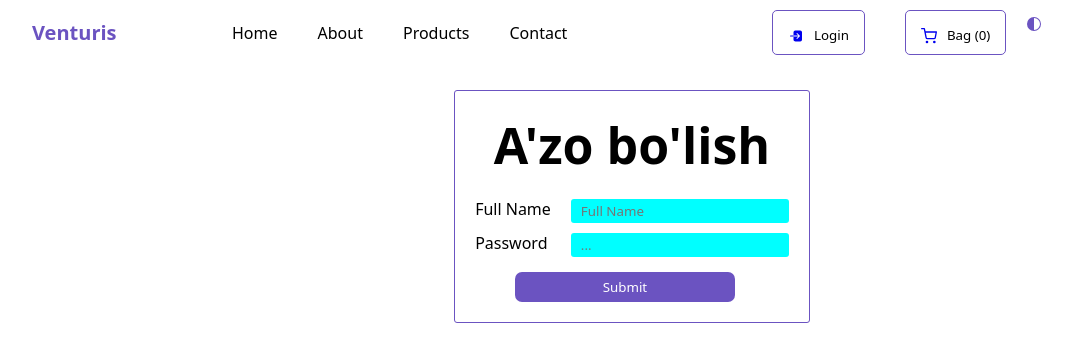
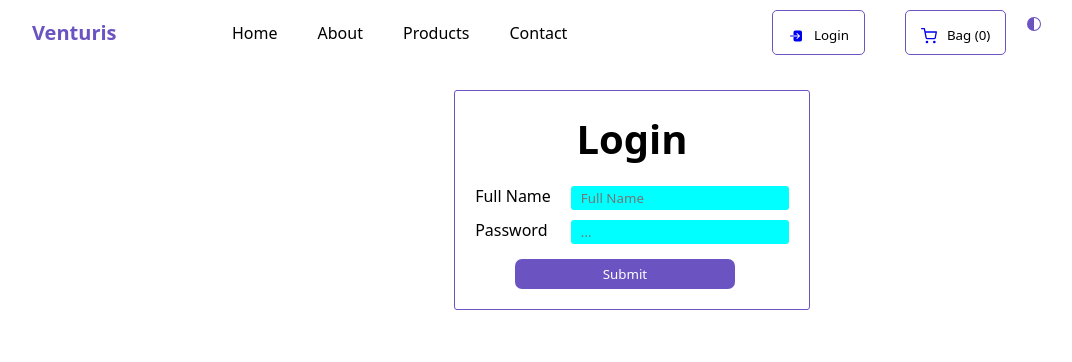
Before and after one commit to Arabjon988/shopping-mall, a React (Vite) app: page / in a window 1280 px wide. Shown: the top 362 px of the page, without its empty margins (8-1080 px from the left). Built offline with nearby package versions, Linux system fonts and the light colour scheme.

Commit message:
has been login title

```diff
--- a/src/views/auth/Login.jsx
+++ b/src/views/auth/Login.jsx
@@ -24,7 +24,7 @@ const Login = () => {
       <div className="container">
         <div className="login_main">
           <form action="#" className="login_form" onSubmit={onSubmit}>
-          <h1>A'zo bo'lish</h1>
+          <h1>Login</h1>
             <div className="">
               <label htmlFor="name" className="">
                 Full Name
--- a/src/views/auth/login.css
+++ b/src/views/auth/login.css
@@ -27,7 +27,7 @@
     margin-bottom: 10px;
     color: black;
     text-align: center;
-    font-size: 50px;
+    font-size: 40px;
 }
 
 .login_form div{
```
